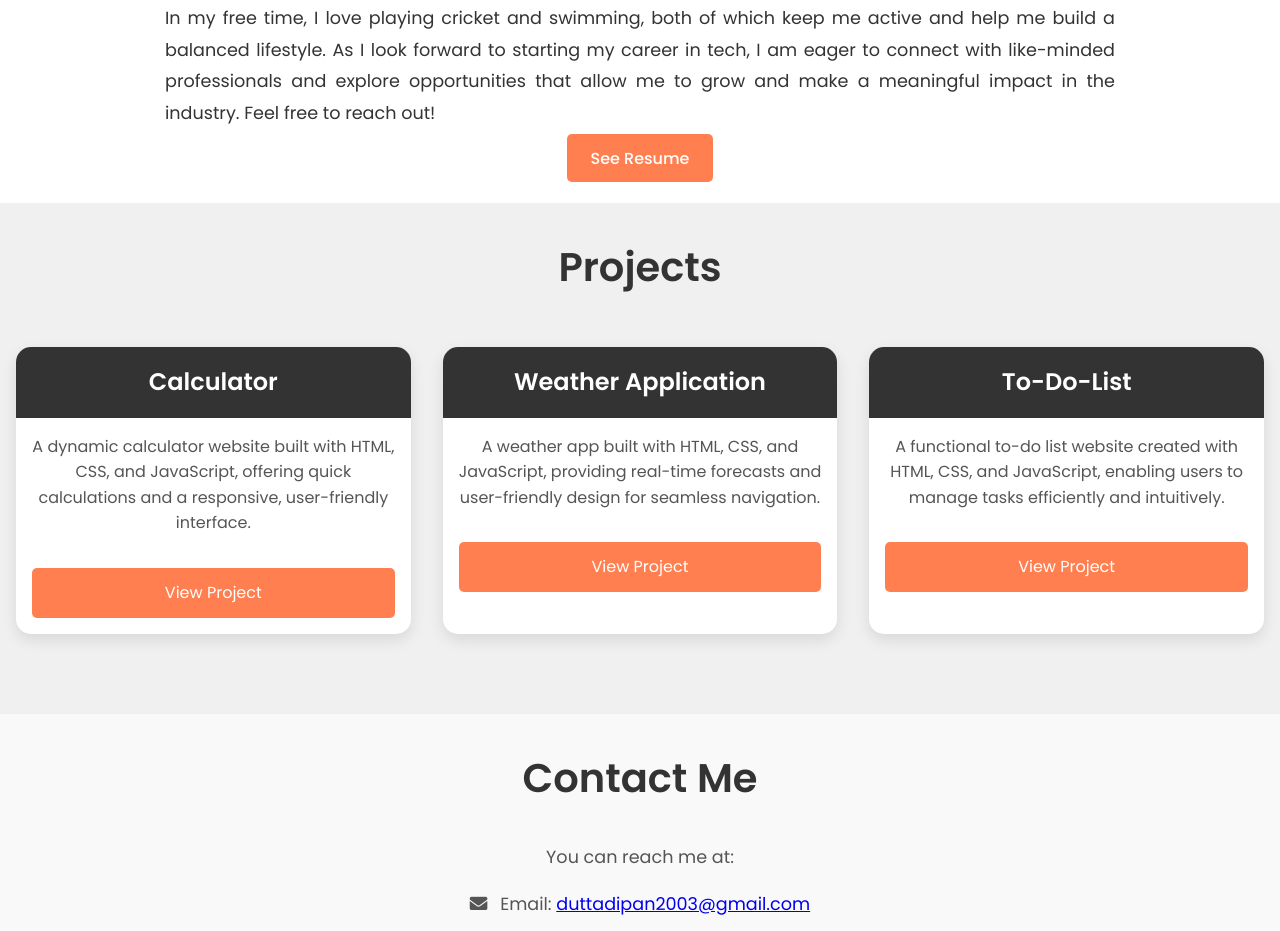
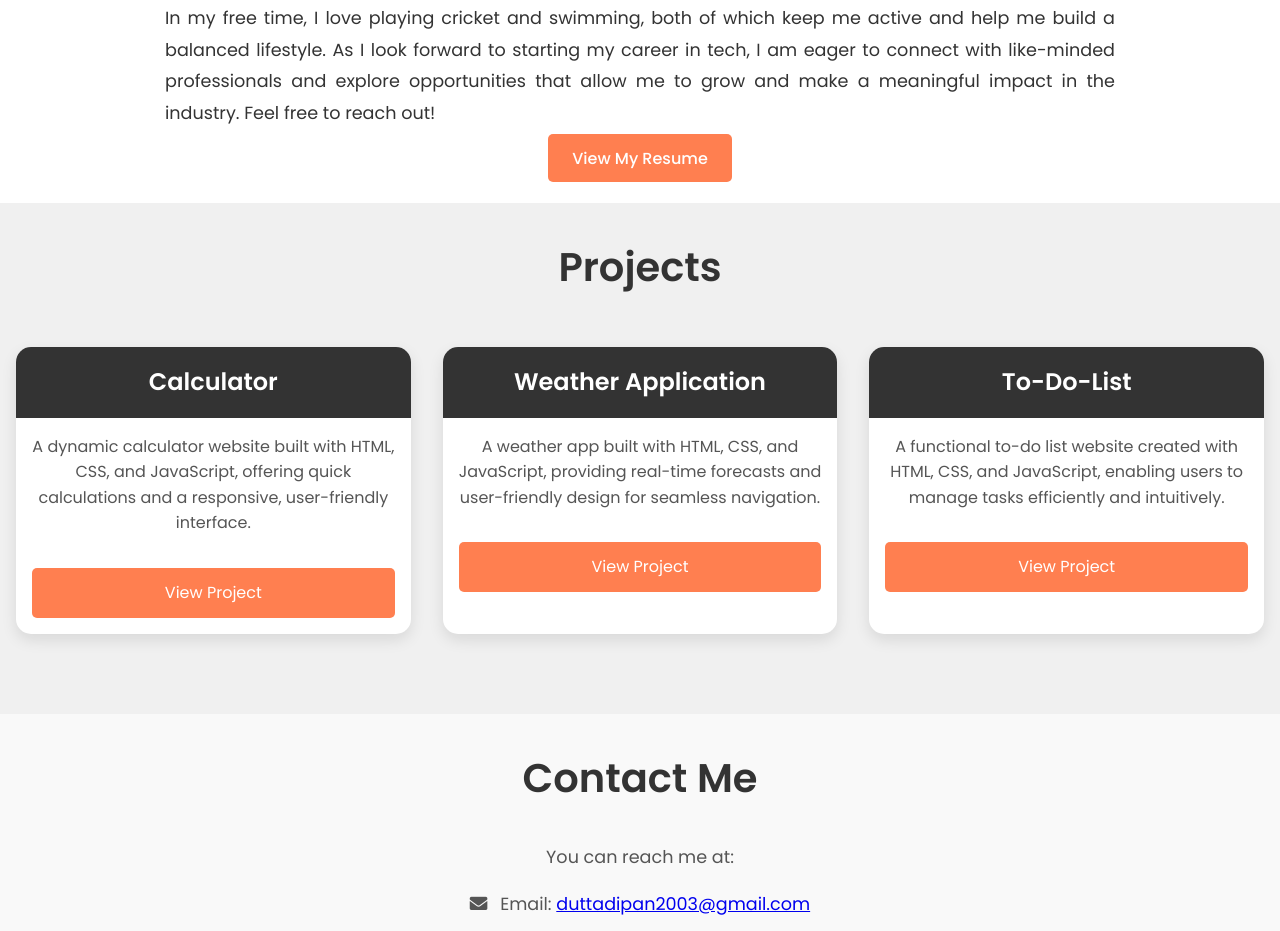
Before and after one commit to dipandutta19/My-Portfolio, a plain HTML site: page index.html in a window 1280 px wide. Shown: the part 1189-2120 px from the top of the page. Drawn offline with Linux system fonts and the light colour scheme.

Commit message:
Update index.html

```diff
--- a/index.html
+++ b/index.html
@@ -65,7 +65,7 @@
         <p>I believe in the importance of continuous learning and collaboration, which is why I enjoy working in team environments where I can share ideas and gain insights from others.</p>
         <p>In addition to my academic pursuits, I have a creative side that I express through painting. This hobby allows me to unwind and think outside the box.</p>
         <p>In my free time, I love playing cricket and swimming, both of which keep me active and help me build a balanced lifestyle. As I look forward to starting my career in tech, I am eager to connect with like-minded professionals and explore opportunities that allow me to grow and make a meaningful impact in the industry. Feel free to reach out!</p>
-        <a href="Resume_Me.pdf" class="btn">See Resume</a>
+        <a href="Resume_Me.pdf" class="btn">View My Resume</a>
 </section>
 
 <!-- Projects Section -->
```
